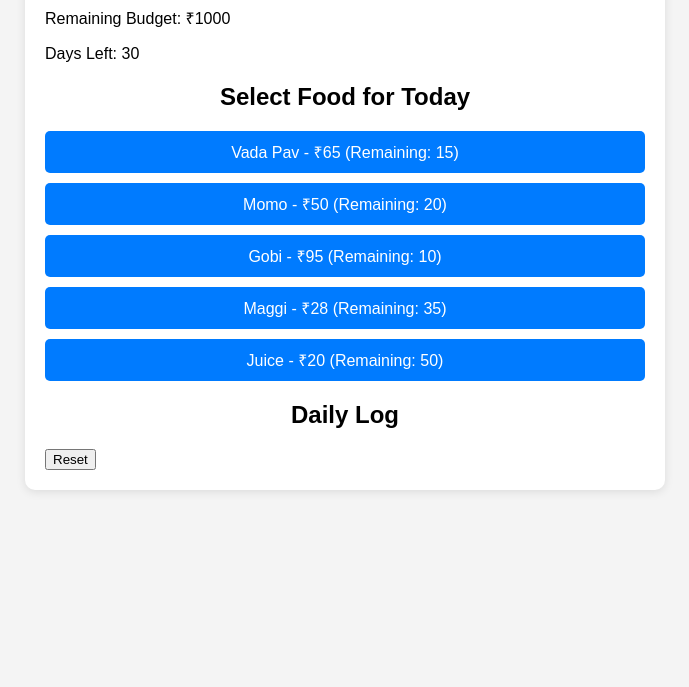
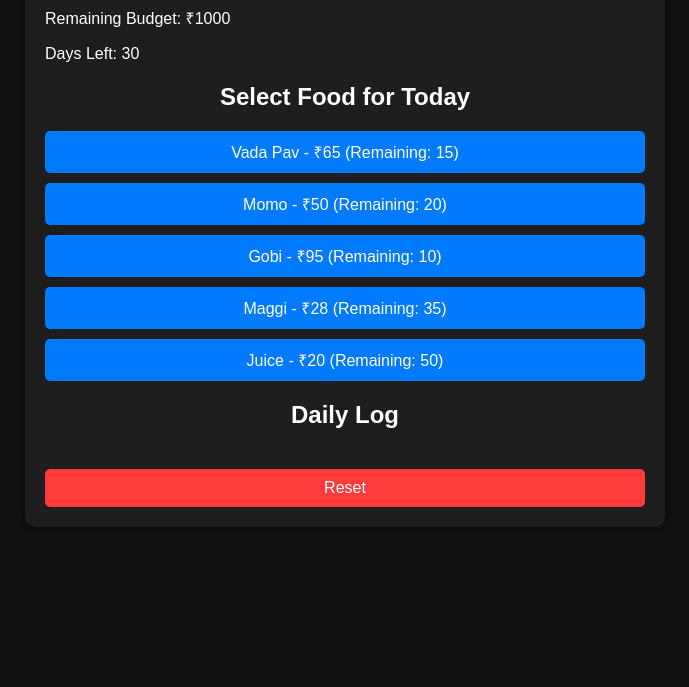
Before and after one commit to coder-glitche/foodApp, a plain HTML site: page index.html in a window 1280 px wide. Shown: the part 113-800 px from the top of the page, without its empty margins (295-984 px from the left). Drawn offline with Linux system fonts and the light colour scheme.

Commit message:
Update style.css

```diff
--- a/style.css
+++ b/style.css
@@ -2,20 +2,22 @@ body {
     font-family: Arial, sans-serif;
     margin: 0;
     padding: 20px;
-    background-color: #f4f4f4;
+    background-color: #121212;
+    color: #ffffff;
 }
 
 .container {
     max-width: 600px;
     margin: auto;
-    background: white;
+    background: #1e1e1e;
     padding: 20px;
     border-radius: 10px;
-    box-shadow: 0 2px 10px rgba(0, 0, 0, 0.1);
+    box-shadow: 0 2px 10px rgba(0, 0, 0, 0.5);
 }
 
 h1, h2 {
     text-align: center;
+    color: #ffffff;
 }
 
 #foodList button {
@@ -37,7 +39,24 @@ h1, h2 {
 
 #logList li {
     padding: 10px;
-    background-color: #eee;
+    background-color: #333333;
     margin: 5px 0;
     border-radius: 5px;
+    color: #fff;
 }
+
+.reset-btn {
+    background-color: #ff3b3b;
+    color: #fff;
+    padding: 10px;
+    border: none;
+    border-radius: 5px;
+    cursor: pointer;
+    font-size: 16px;
+    width: 100%;
+    margin-top: 20px;
+}
+
+.reset-btn:hover {
+    background-color: #ff1c1c;
+}
```
